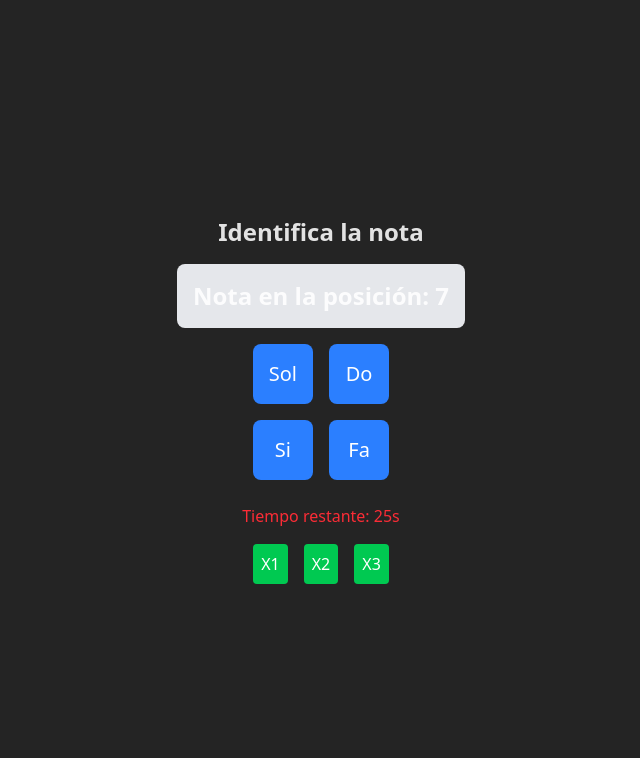
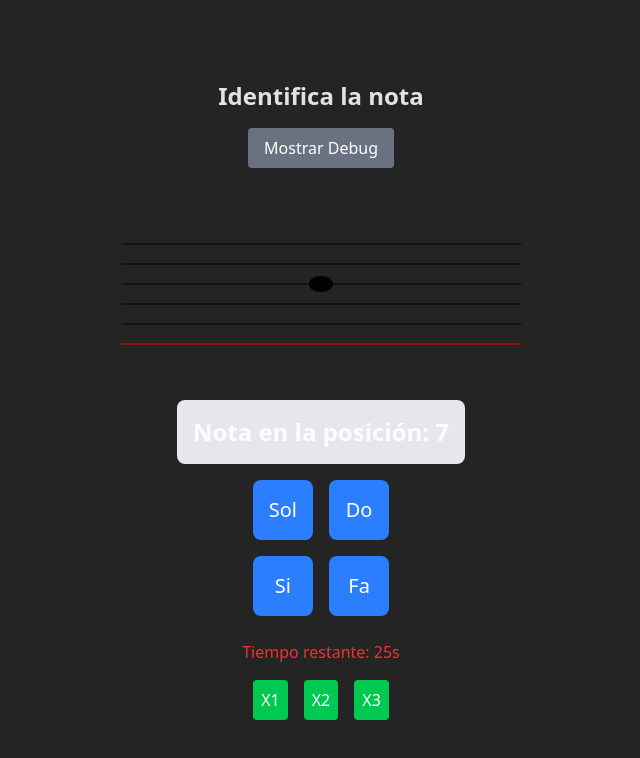
Before and after one commit to andres-calvo/music-training, a React (Vite) app: page / in a window 1280 px wide. Shown: the top 758 px of the page, without its empty margins (319-959 px from the left). Built offline with nearby package versions, Linux system fonts and the light colour scheme.

Commit message:
Dibujo el pentagrama bien

```diff
--- a/src/App.tsx
+++ b/src/App.tsx
@@ -1,13 +1,14 @@
 import { useState, useEffect } from "react";
+import StaffLines from "./components/StaffLines";
 
 const NOTES = [
-  { name: "Do", position: 1 },
-  { name: "Re", position: 2 },
-  { name: "Mi", position: 3 },
-  { name: "Fa", position: 4 },
-  { name: "Sol", position: 5 },
-  { name: "La", position: 6 },
-  { name: "Si", position: 7 }
+  { name: "Do", position: 1 },  // En la línea invisible
+  { name: "Re", position: 2 },  // En el espacio entre línea invisible y primera línea
+  { name: "Mi", position: 3 },  // En la primera línea
+  { name: "Fa", position: 4 },  // En el espacio entre primera y segunda línea
+  { name: "Sol", position: 5 }, // En la segunda línea
+  { name: "La", position: 6 },  // En el espacio entre segunda y tercera línea
+  { name: "Si", position: 7 }   // En la tercera línea
 ];
 
 const BASE_TIMER = 30;
@@ -24,6 +25,7 @@ function App() {
   const [speedMultiplier, setSpeedMultiplier] = useState(1);
   const [timer, setTimer] = useState(BASE_TIMER);
   const [message, setMessage] = useState("");
+  const [isDebugMode, setIsDebugMode] = useState(false);
 
   useEffect(() => {
     const incorrectNotes = NOTES.filter(n => n.name !== currentNote.name)
@@ -62,6 +64,44 @@ function App() {
   return (
     <div className="flex flex-col items-center p-6">
       <h1 className="text-2xl font-bold">Identifica la nota</h1>
+
+      {/* Botón de Debug */}
+      <button
+        className="mt-4 bg-gray-500 text-white px-4 py-2 rounded"
+        onClick={() => setIsDebugMode(!isDebugMode)}
+      >
+        {isDebugMode ? "Ocultar Debug" : "Mostrar Debug"}
+      </button>
+
+      {/* Modo Debug */}
+      {isDebugMode && (
+        <div className="mt-8 w-full max-w-2xl">
+          <h2 className="text-xl font-bold mb-4">Modo Debug - Todas las notas</h2>
+          <div className="space-y-8">
+            {NOTES.map(note => (
+              <div key={note.name} className="p-4 bg-gray-100 rounded">
+                <h3 className="text-lg font-semibold mb-2">{note.name} (Posición {note.position})</h3>
+                <StaffLines
+                  width={400}
+                  height={200}
+                  lineSpacing={20}
+                  notePosition={note.position}
+                />
+              </div>
+            ))}
+          </div>
+        </div>
+      )}
+
+      {/* Juego normal */}
+      <div className="mt-4">
+        <StaffLines
+          width={400}
+          height={200}
+          lineSpacing={20}
+          notePosition={currentNote.position}
+        />
+      </div>
       <div className="mt-4 bg-gray-200 p-4 rounded-lg text-2xl font-bold">
         Nota en la posición: {currentNote.position}
       </div>
--- /dev/null
+++ b/src/components/Note.tsx
@@ -0,0 +1,43 @@
+import React from 'react';
+
+interface NoteProps {
+  position: number;  // 1 = Do (línea invisible), 2 = Re (espacio), 3 = Mi (línea 1), 4 = Fa (espacio), 5 = Sol (línea 2), 6 = La (espacio), 7 = Si (línea 3)
+  lineSpacing?: number;
+  width?: number;
+  height?: number;
+}
+
+const Note: React.FC<NoteProps> = ({
+  position,
+  lineSpacing = 20,
+  width = 300,
+  height = 200
+}) => {
+  // El centro vertical del pentagrama
+  const centerY = height / 2;
+
+  // Calculamos la posición Y de la nota
+  // Las posiciones impares (1,3,5,7) van sobre las líneas
+  // Las posiciones pares (2,4,6) van en los espacios
+  const baseY = centerY + (3 * lineSpacing); // Posición de la línea invisible (Do)
+  const noteY = baseY - ((position - 1) * (lineSpacing / 2));
+
+  // Dimensiones de la nota
+  const noteWidth = lineSpacing * 1.2;
+  const noteHeight = lineSpacing * 0.8;
+
+  return (
+    <svg width={width} height={height}>
+      {/* Dibujamos la nota como una elipse negra */}
+      <ellipse
+        cx={width / 2}
+        cy={noteY}
+        rx={noteWidth / 2}
+        ry={noteHeight / 2}
+        fill="black"
+      />
+    </svg>
+  );
+};
+
+export default Note;
--- /dev/null
+++ b/src/components/StaffLines.tsx
@@ -0,0 +1,71 @@
+import React from 'react';
+import Note from './Note';
+
+interface StaffLinesProps {
+  width?: number;
+  height?: number;
+  lineSpacing?: number;
+  notePosition?: number;
+}
+
+const StaffLines: React.FC<StaffLinesProps> = ({
+  width = 300,
+  height = 200,
+  lineSpacing = 20,
+  notePosition
+}) => {
+  // Calculamos las posiciones Y de las líneas visibles desde abajo hacia arriba
+  const visibleLinesY = [
+    height / 2 + (2 * lineSpacing),  // Primera línea visible (Mi)
+    height / 2 + lineSpacing,        // Segunda línea (Sol)
+    height / 2,                      // Tercera línea (Si)
+    height / 2 - lineSpacing,        // Cuarta línea
+    height / 2 - (2 * lineSpacing)   // Quinta línea
+  ];
+
+  // La línea invisible mantiene la misma separación que las otras líneas
+  const invisibleLineY = height / 2 + (3 * lineSpacing);
+
+  return (
+    <div className="relative">
+      <svg width={width} height={height}>
+        {/* Línea invisible en rojo */}
+        <line
+          x1={0}
+          y1={invisibleLineY}
+          x2={width}
+          y2={invisibleLineY}
+          stroke="red"
+          strokeWidth={1}
+        />
+
+        {/* Líneas visibles del pentagrama */}
+        {visibleLinesY.map((y, index) => (
+          <line
+            key={index}
+            x1={0}
+            y1={y}
+            x2={width}
+            y2={y}
+            stroke="black"
+            strokeWidth={1}
+          />
+        ))}
+      </svg>
+
+      {/* Renderizamos la nota si se proporciona una posición */}
+      {notePosition && (
+        <div className="absolute top-0 left-0">
+          <Note
+            position={notePosition}
+            width={width}
+            height={height}
+            lineSpacing={lineSpacing}
+          />
+        </div>
+      )}
+    </div>
+  );
+};
+
+export default StaffLines;
```
